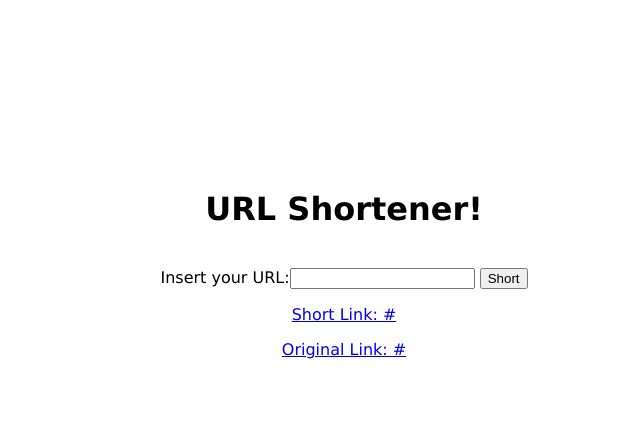
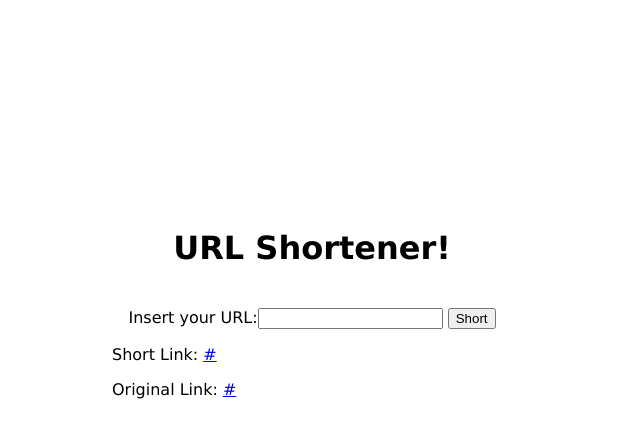
Before and after one commit to ebeni7ez/URLShortener, a Django app: template urlshortener/templates/urls/index.html in a window 1280 px wide. Shown: the top 438 px of the page, without its empty margins (296-936 px from the left). Run offline with Django 3.2, Linux system fonts and the light colour scheme; tables that the repository leaves empty hold one stand-in row (values such as "Sample post"); the template is opened without the code that fills it: values that come from a table or form of the project are taken from there, most other values are stand-ins (such as "Sample title", 1, 10 or a date in 2020).

Commit message:
changes frontend

```diff
--- a/urlshortener/static/css/style.css
+++ b/urlshortener/static/css/style.css
@@ -4,5 +4,11 @@ body{
 }
 
 #content_url{
-  margin-top: 15%;
+  padding-left: 300px;
+  padding-top: 200px;
+  width: 600px;
 }
+
+#urls_box{
+  padding-left: 100px;;
+}
--- a/urlshortener/templates/urls/index.html
+++ b/urlshortener/templates/urls/index.html
@@ -5,7 +5,9 @@
       <h1> URL Shortener! </h1>
       <br>
       {% include 'urls/linkform.html' %}
-      {% include 'urls/success.html' %}
+      <div id="urls_box" align=left>
+        {% include 'urls/success.html' %}
+      </div>
     </div>
   {% endblock %}
 {% endblock content %}
--- a/urlshortener/templates/urls/success.html
+++ b/urlshortener/templates/urls/success.html
@@ -1,4 +1,4 @@
 {% if short_url and url %}
-  <p><a href="{{ short_url }}">Short Link: {{ short_url }}</a></p>
-  <p><a href="{{ url }}">Original Link: {{ url }}</a></p>
+  <p>Short Link: <a href="{{ short_url }}">{{ short_url }}</a></p>
+  <p>Original Link: <a href="{{ url }}">{{ url }}</a></p>
 {% endif %}
```
